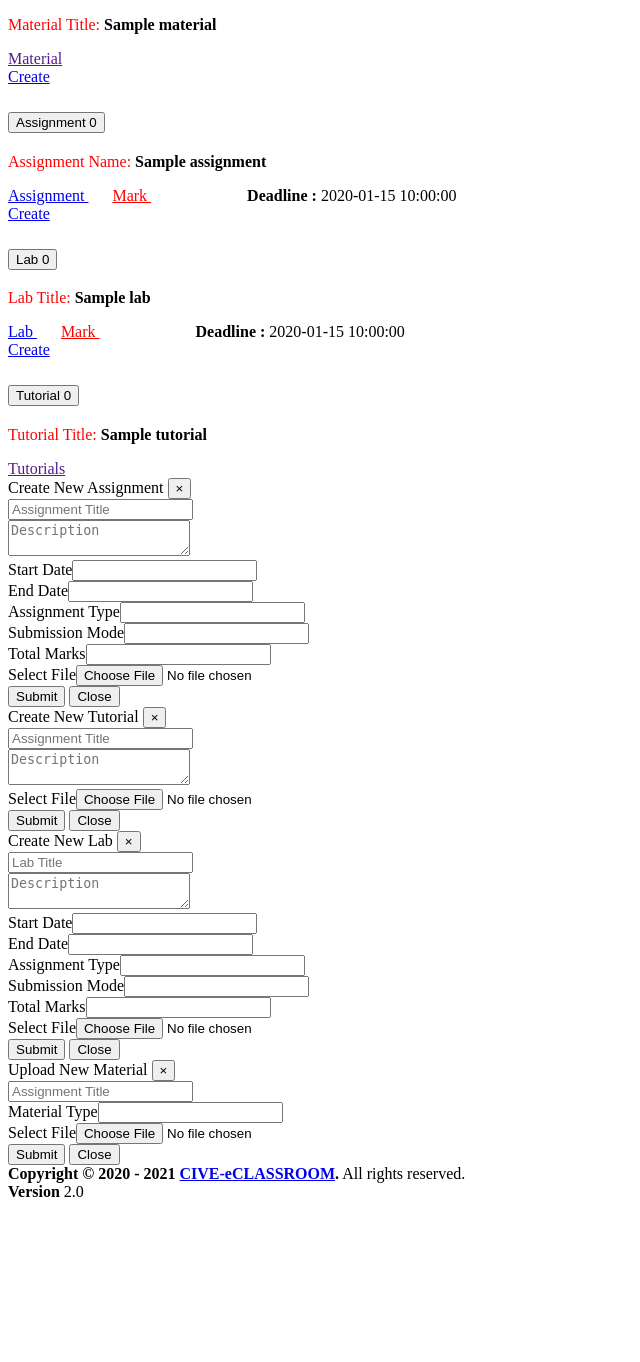
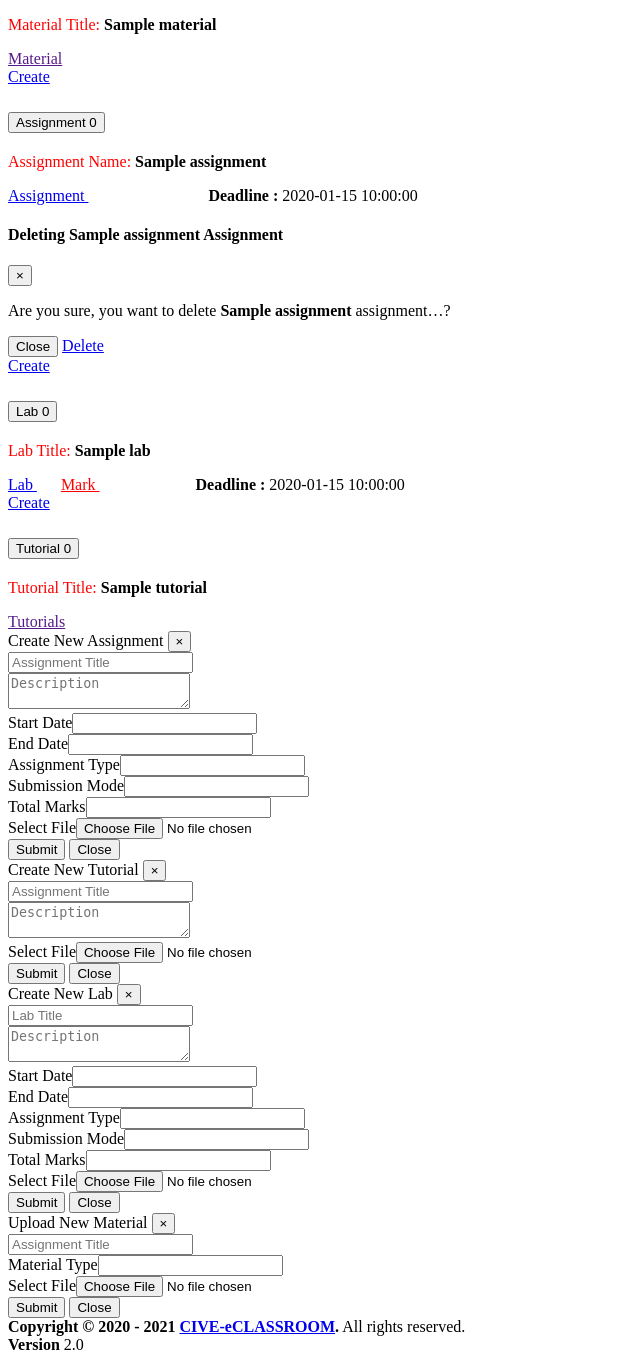
Before and after one commit to tzdit/elms, a Yii app: template frontend/views/instructor/classwork.php in a window 1280 px wide. Shown: the part 521-1883 px from the top of the page, without its empty margins (0-640 px from the left). Before the commit the page ends 1718 px from the top, so only its background shows below. Run offline with PHP 8.4 and a stand-in for Yii, Linux system fonts and the light colour scheme; the template is opened without the code that fills it: most values are stand-ins (such as "Sample title", 1, 10 or a date in 2020); form fields are guessed from the names that the template uses; data that the repository does not hold is empty; some libraries are stand-ins or nearby versions.

Commit message:
*****instructor****** download & delete assignment

```diff
--- a/frontend/views/instructor/classwork.php
+++ b/frontend/views/instructor/classwork.php
@@ -178,13 +178,14 @@ $assk = "Assignment".$ass;
       <div class="row">
       <div class="col-md-8">
       <a href="<?=Url::to(['instructor/stdwork/', 'cid'=>$assign->course_code, 'id' => $assign->assID]) ?>"  class="text-mutted">Assignment <i class="fas fa-eye"></i></a> &nbsp; &nbsp; &nbsp;
-      <a href=""  class="text-mutted" style="color:red;">Mark <i class="fas fa-check-circle"></i></a>
       &nbsp; &nbsp; &nbsp; &nbsp; &nbsp; &nbsp; &nbsp; &nbsp; &nbsp; &nbsp;  &nbsp;  &nbsp;<b> Deadline : </b> <?= $assign -> finishDate ?>
       </div>
       <div class="col-md-4">
-      <a href="#" class="btn btn-sm btn-danger float-right ml-2"><span><i class="fas fa-trash"></i></span></a>
+
+      <a href="#" class="btn btn-sm btn-danger float-right ml-2" data-toggle="modal" data-target="#modal-danger<?= $assign -> assID ?>"><span><i class="fas fa-trash"></i></span></a>
       <a href="#" class="btn btn-sm btn-info float-right ml-2"><span><i class="fas fa-edit"></i></span></a>
-      <a href="#" class="btn btn-sm btn-success float-right"><span><i class="fas fa-download"></i></span></a>
+      <a href="/storage/temp/<?= $assign -> fileName ?>" download target="_blank" class="btn btn-sm btn-success float-right ml-2"><span><i class="fas fa-download"></i></span></a>
+      <a href="#" class="btn btn-sm btn-danger float-right"><span> <i class="fa fa-check-circle"></i></span></a>
 
       </div>
       </div>
@@ -196,6 +197,36 @@ $assk = "Assignment".$ass;
          $ass--;
 
         ?>
+
+<div class="modal fade" id="modal-danger<?= $assign -> assID ?>">
+
+        <div class="modal-dialog">
+          <div class="modal-content bg-danger">
+            <div class="modal-header">
+              <h4 class="modal-title">Deleting <b> <?= $assign -> assName ?> </b> Assignment</h4>
+              <button type="button" class="close" data-dismiss="modal" aria-label="Close">
+                <span aria-hidden="true">&times;</span>
+              </button>
+            </div>
+
+            <div class="modal-body">
+
+              <p>Are you sure, you want to delete <b> <?= $assign -> assName ?> </b> assignment&hellip;?</p>
+
+            </div>
+            <div class="modal-footer justify-content-between">
+
+              <button type="button" class="btn btn-outline-light" data-dismiss="modal">Close</button>
+              <?= Html::a('Delete', ['delete', 'cid'=>$assign->course_code, 'id'=>$assign -> assID], ['class'=>'btn btn-sm btn-danger float-right ml-2 btn-outline-light']) ?>
+            </div>
+
+          </div>
+          <!-- /.modal-content -->
+        </div>
+        <!-- /.modal-dialog -->
+
+      </div>
+      <!-- /.modal -->
 
   <?php endforeach ?>
 
@@ -248,7 +279,7 @@ $assk = "Assignment".$ass;
       &nbsp; &nbsp; &nbsp; &nbsp; &nbsp; &nbsp; &nbsp; &nbsp; &nbsp; &nbsp;  &nbsp;  &nbsp;<b> Deadline : </b> <?= $lab -> finishDate ?>
       </div>
       <div class="col-md-4">
-      <a href="#" class="btn btn-sm btn-danger float-right ml-2"><span><i class="fas fa-trash"></i></span></a>
+      <a href="#" class="btn btn-sm btn-danger float-right ml-2" data-toggle="modal" data-target=""><span><i class="fas fa-trash"></i></span></a>
       <a href="#" class="btn btn-sm btn-info float-right ml-2"><span><i class="fas fa-edit"></i></span></a>
       <a href="#" class="btn btn-sm btn-success float-right"><span><i class="fas fa-download"></i></span></a>
       </div>
```
Also changed, not shown: frontend/controllers/InstructorController.php (+10 -0 lines).
